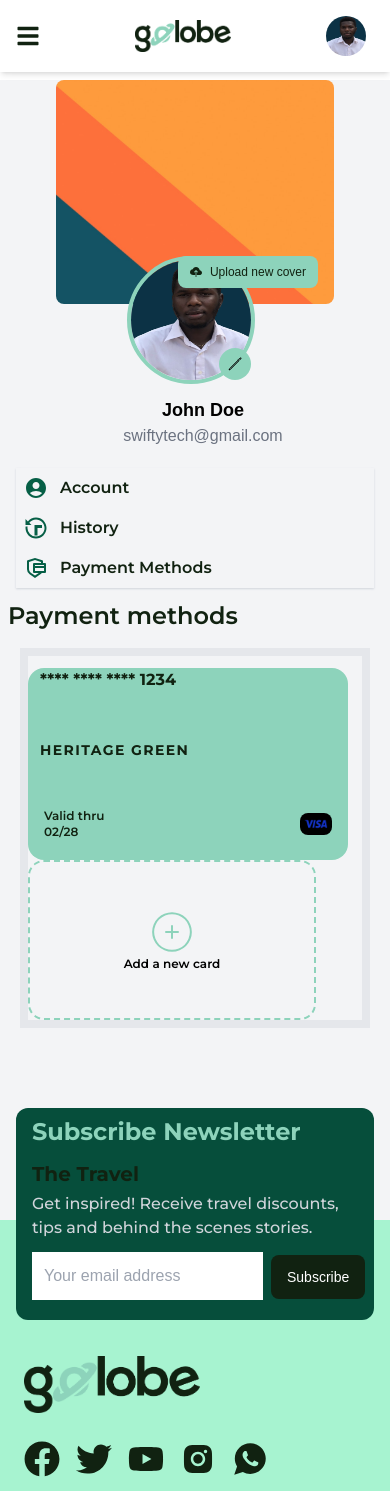
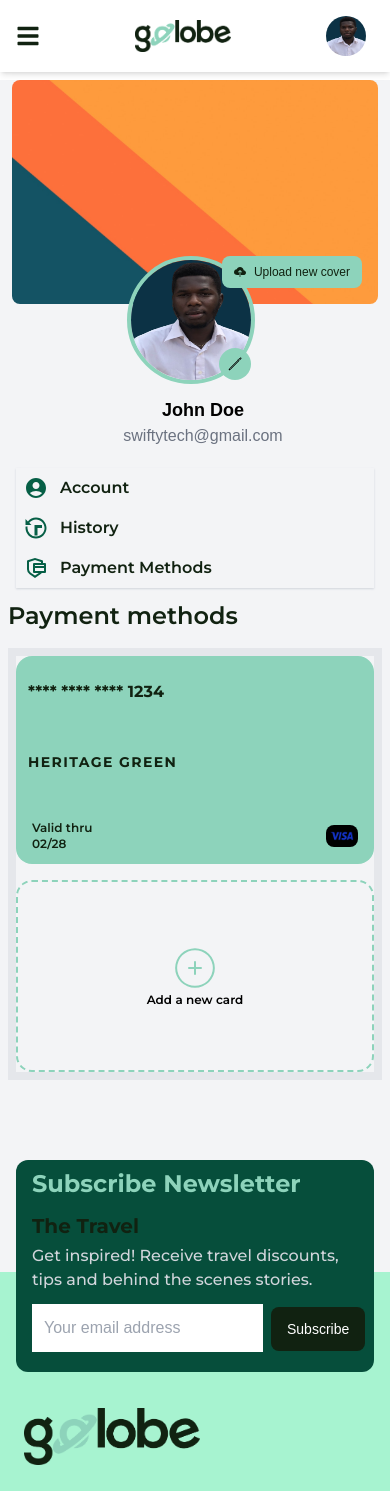
Before and after one commit to Heritagify/Travelling-Website, a React (Vite) app: page /account/paymentMethod in a window 390 px wide. Shown: the top 1491 px of the page. Built offline with nearby package versions, Linux system fonts and the light colour scheme; a web font is replaced by a local one.

Commit message:
errors sorted

```diff
--- a/src/AccounFlows/Account.jsx
+++ b/src/AccounFlows/Account.jsx
@@ -41,7 +41,7 @@ const Account = () => {
   return (
     <div className="bg-gray-100">
       <AccountsNav user={user} />
-      <div className="h-56 mt-20 rounded-lg mx-14 my-5 relative bg-cover bg-center" style={{ backgroundImage: `url(${coverPhoto})` }}>
+      <div className="h-56 mt-20 rounded-lg mx-3 md:mx-14 my-5 relative bg-cover bg-center" style={{ backgroundImage: `url(${coverPhoto})` }}>
         <input
           type="file"
           id="coverPhotoInput"
--- a/src/AccounFlows/PaymentMethod.jsx
+++ b/src/AccounFlows/PaymentMethod.jsx
@@ -93,9 +93,9 @@ const PaymentMethod = () => {
 
     <div className='mx-2 md:mx-24 my-3'>
       <h1 className='text-2xl font-semibold font-monts text-blackGreen'>Payment methods</h1>
-      <div className='border-8 md:flex md:gap-3 mt-4 mx-3'>
+      <div className='md:flex border-8 space-y-4 md:space-y-0 md:gap-3 mt-4 md:mx-3'>
         {cards.map((card, index) => (
-          <div key={index} className='h-48 w-80 bg-mintGreen text-blackGreen rounded-2xl space-y-12'>
+          <div key={index} className='md:h-48 md:w-80 bg-mintGreen text-blackGreen rounded-2xl py-3 md:py-0 space-y-12'>
             <div className='flex justify-between m-3'>
               <div className='font-bold font-monts'>
                 <p>{'**** **** **** ' + card.lastFourDigits}</p>
@@ -122,7 +122,7 @@ const PaymentMethod = () => {
           </div>
         ))}
 
-        <div className='flex flex-col justify-center font-monts items-center border-2 border-dashed border-mintGreen h-40 w-72 rounded-2xl '>
+        <div className='flex flex-col justify-center font-monts items-center border-2 border-dashed border-mintGreen h-48 md:h-40 md:w-72 rounded-2xl '>
           <CiCirclePlus className='text-5xl text-mintGreen cursor-pointer' onClick={openModal} />
           <p className='text-xs font-semibold'>Add a new card</p>
         </div>
@@ -130,12 +130,12 @@ const PaymentMethod = () => {
 
       {/* Modal */}
       {showModal && (
-        <div className='fixed inset-0 z-50 flex items-center justify-center backdrop-filter backdrop-blur-sm'>
-          <div className='bg-mintGreen rounded-lg px-5 py-4 w-1/3'>
+        <div className='fixed inset-0 z-50 flex items-center justify-center backdrop-filter backdrop-blur-sm md:backdrop-blur-sm'>
+          <div className='bg-mintGreen rounded-lg border-4 border-green-700 px-5 py-4 mx-2 md:mx-0 md:w-2/3 lg:w-1/3'>
             <div className="flex justify-end">
               <IoClose className="text-xl text-gray-500 cursor-pointer" onClick={closeModal} />
             </div>
-            <h2 className='text-center text-monts text-blackGreen text-xl font-semibold mb-4'>Add a new card</h2>
+            <h2 className='text-center text-monts text-blackGreen text-2xl md:text-xl font-semibold mb-4'>Add a new card</h2>
             {validationError && <p className="text-red-500 mb-2 text-xs">{validationError}</p>}
             <form onSubmit={(e) => {
               e.preventDefault();
@@ -144,14 +144,14 @@ const PaymentMethod = () => {
             }}
             className='flex flex-col gap-4'>
               <fieldset className='border border-green-800 rounded-md'>
-                <legend className='mx-2 text-xs font-medium font-monts text-blackGreen'>Card number</legend>
+                <legend className='mx-2 md:text-xs font-medium font-monts text-blackGreen'>Card number</legend>
                 <div className="flex items-center">
                   <input
                     type='text'
                     name='cardNumber'
                     placeholder='1234 4444 5567 8906'
                     onChange={handleCardNumberChange}
-                    className='w-full input text- font-medium focus:outline-none p-1 px-2 bg-transparent text-blackGreen placeholder-gray-500 placeholder:text-xs'
+                    className='w-full input font-medium focus:outline-none p-1 px-2 bg-transparent text-blackGreen placeholder-gray-500 md:placeholder:text-xs'
                   />
                   {cardType && (
                     <div className="ml-2">
@@ -166,16 +166,16 @@ const PaymentMethod = () => {
               </fieldset>
               <div className='flex justify-between gap-3'>
                 <fieldset className='w-1/2 border border-green-800 rounded-md'>
-                  <legend className='mx-2 text-xs font-medium font-monts text-blackGreen'>Expiry date</legend>
+                  <legend className='mx-2 md:text-xs font-medium font-monts text-blackGreen'>Expiry date</legend>
                   <input
                     type='text'
                     name='expiryDate'
                     placeholder='01/28'
-                    className='w-full input text- font-medium focus:outline-none p-1 px-2 bg-transparent text-blackGreen placeholder-gray-500 placeholder:text-xs'
+                    className='w-full input text- font-medium focus:outline-none p-1 px-2 bg-transparent text-blackGreen placeholder-gray-500 md:placeholder:text-xs'
                   />
                 </fieldset>
                 <fieldset className='w-1/2 border border-green-800 rounded-md'>
-                  <legend className='mx-2 text-xs font-medium font-monts text-blackGreen'>CVC</legend>
+                  <legend className='mx-2 md:text-xs font-medium font-monts text-blackGreen'>CVC</legend>
                   <input
                     type='text'
                     name='cvc'
@@ -185,17 +185,17 @@ const PaymentMethod = () => {
                 </fieldset>
               </div>
               <fieldset className='border border-green-800 rounded-md'>
-                <legend className='mx-2 text-xs font-medium font-monts text-blackGreen'>Name on card</legend>
+                <legend className='mx-2 md:text-xs font-medium font-monts text-blackGreen'>Name on card</legend>
                 <input
                   type='text'
                   name='nameOnCard'
                   placeholder='John Doe'
-                  className='w-full input text- font-medium focus:outline-none p-1 px-2 bg-transparent text-blackGreen placeholder-gray-500 placeholder:text-xs'
+                  className='w-full input text- font-medium focus:outline-none p-1 px-2 bg-transparent text-blackGreen placeholder-gray-500 md:placeholder:text-xs'
                 />
               </fieldset>
               <button type='submit' className='bg-blackGreen text-lightMint py-2 rounded-lg cursor-pointer my-2'>Add Card</button>
             </form>
-            <p className='text-xs text-gray-500 py-4'>By confirming your subscription, you allow The Outdoor Inn Crowd Limited to charge your
+            <p className='text-sm md:text-xs text-gray-500 py-4'>By confirming your subscription, you allow The Outdoor Inn Crowd Limited to charge your
             card for this payment and future payments in accordance with their terms.
             You can always cancel your subscription.
           </p>
```
